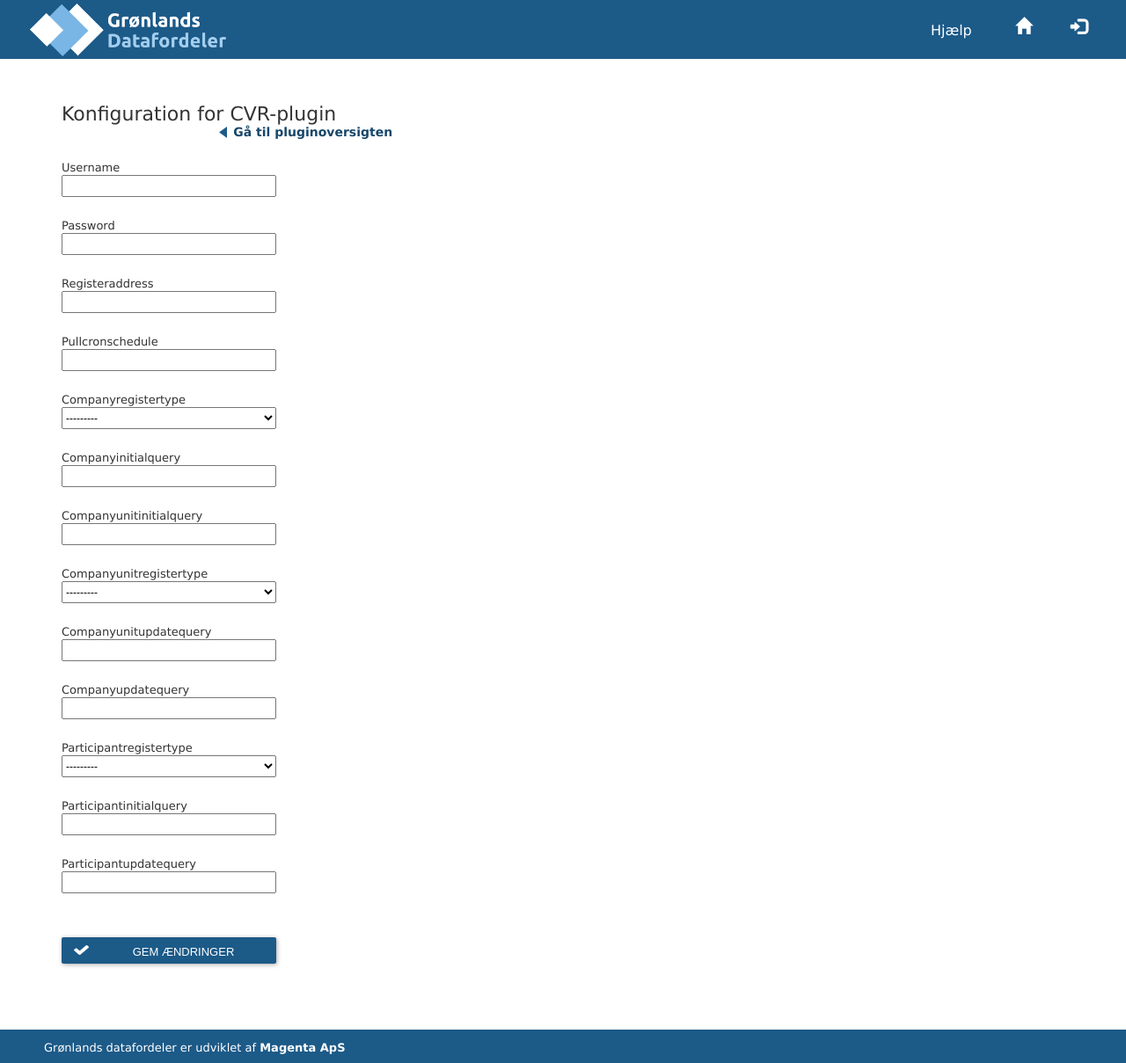
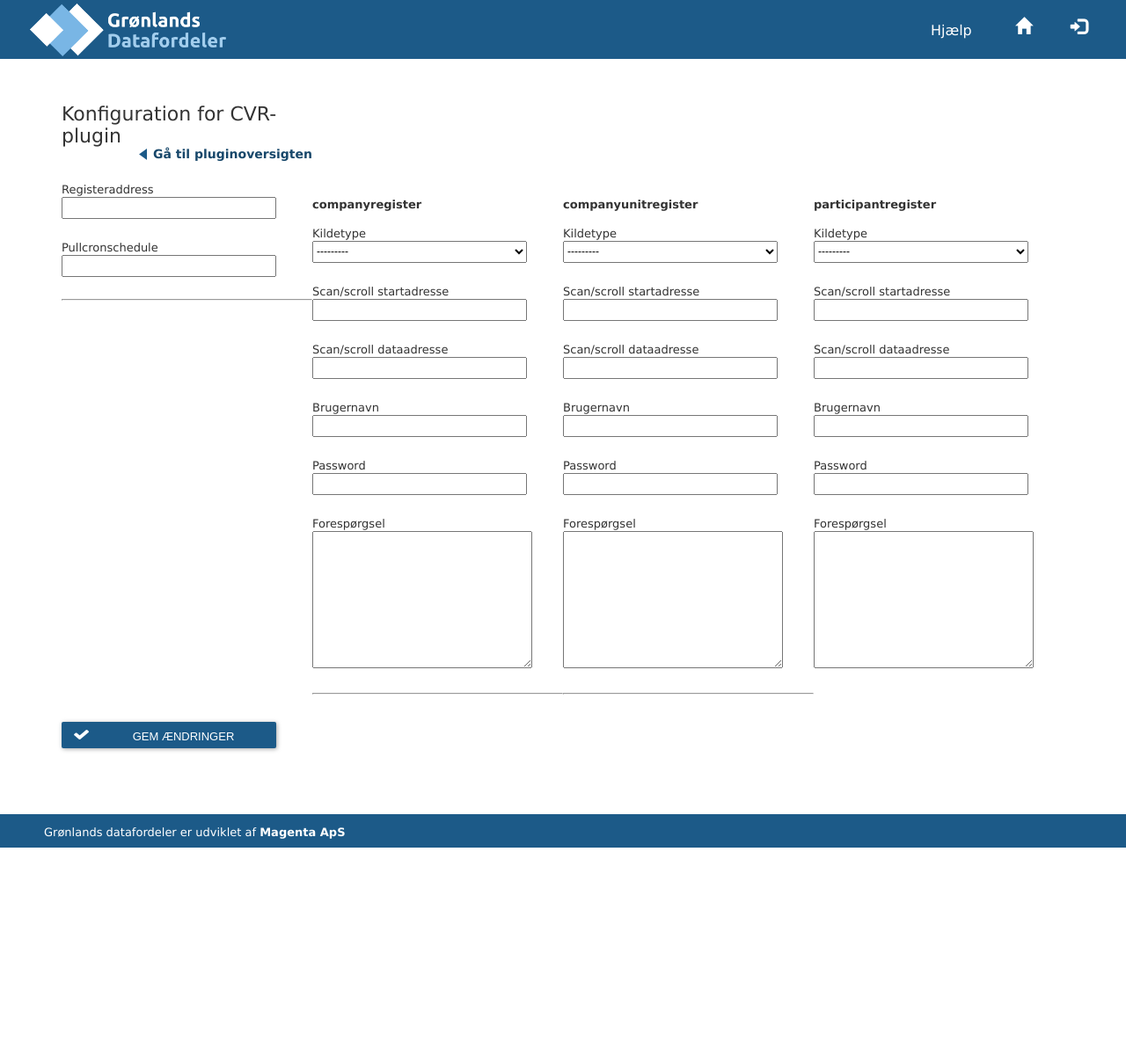
Before and after one commit to magenta-aps/datafordeler-admin, a Django app: page /plugin/cvr/config/ in a window 1280 px wide. Shown: the whole page at 88% size. After the commit the page ends 964 px from the top, so only its background shows below. Run offline with Django 3.2, Linux system fonts and the light colour scheme; data that the repository does not hold is empty; parts of the project's set-up code (start-up, migrations or seed data) failed here and were passed over.

Commit message:
Field update

```diff
--- a/django/dafoconfig/forms.py
+++ b/django/dafoconfig/forms.py
@@ -1,6 +1,7 @@
 # -*- coding: utf-8 -*-
 
 from django.forms import ModelForm as ModelForm
+from django.forms.widgets import Textarea
 
 from .models import CvrConfig, CprConfig, GladdregConfig
 
@@ -14,6 +15,11 @@ class CvrConfigurationForm(ConfigurationForm):
     class Meta:
         model = CvrConfig
         exclude = ['id']
+        widgets = {
+            'companyregisterquery': Textarea(),
+            'companyunitregisterquery': Textarea(),
+            'participantregisterquery': Textarea()
+        }
 
 
 class CprConfigurationForm(ConfigurationForm):
--- a/django/dafoconfig/models.py
+++ b/django/dafoconfig/models.py
@@ -1,3 +1,5 @@
+# -*- coding: utf-8 -*-
+
 # This is an auto-generated Django model module.
 # You'll have to do the following manually to clean this up:
 #   * Rearrange models' order
@@ -71,22 +73,30 @@ class CvrConfig(models.Model):
     ]
 
     id = models.CharField(primary_key=True, max_length=255)
-    username = models.CharField(max_length=255, blank=True, null=True)
-    password = models.CharField(max_length=255, blank=True, null=True)
     registeraddress = models.CharField(max_length=255, blank=True, null=True)
     pullcronschedule = models.CharField(max_length=255, blank=True, null=True)
 
-    companyregistertype = models.IntegerField(blank=True, null=True, choices=type_choices)
-    companyinitialquery = models.CharField(max_length=255, blank=True, null=True)
-    companyunitinitialquery = models.CharField(max_length=255, blank=True, null=True)
 
-    companyunitregistertype = models.IntegerField(blank=True, null=True, choices=type_choices)
-    companyunitupdatequery = models.CharField(max_length=255, blank=True, null=True)
-    companyupdatequery = models.CharField(max_length=255, blank=True, null=True)
+    companyregistertype = models.IntegerField(blank=True, null=True, verbose_name=u"Kildetype", choices=type_choices)
+    companyregisterstartaddress = models.CharField(max_length=255, blank=True, null=True, verbose_name=u"Scan/scroll startadresse")
+    companyregisterscrolladdress = models.CharField(max_length=255, blank=True, null=True, verbose_name=u"Scan/scroll dataadresse")
+    companyregisterusername = models.CharField(max_length=255, blank=True, null=True, verbose_name=u"Brugernavn")
+    companyregisterpassword = models.CharField(max_length=255, blank=True, null=True, verbose_name=u"Password")
+    companyregisterquery = models.CharField(max_length=1024, blank=True, null=True, verbose_name=u"Forespørgsel")
 
-    participantregistertype = models.IntegerField(blank=True, null=True, choices=type_choices)
-    participantinitialquery = models.CharField(max_length=255, blank=True, null=True)
-    participantupdatequery = models.CharField(max_length=255, blank=True, null=True)
+    companyunitregistertype = models.IntegerField(blank=True, null=True, verbose_name=u"Kildetype", choices=type_choices)
+    companyunitregisterstartaddress = models.CharField(max_length=255, blank=True, null=True, verbose_name=u"Scan/scroll startadresse")
+    companyunitregisterscrolladdress = models.CharField(max_length=255, blank=True, null=True, verbose_name=u"Scan/scroll dataadresse")
+    companyunitregisterusername = models.CharField(max_length=255, blank=True, null=True, verbose_name=u"Brugernavn")
+    companyunitregisterpassword = models.CharField(max_length=255, blank=True, null=True, verbose_name=u"Password")
+    companyunitregisterquery = models.CharField(max_length=1024, blank=True, null=True, verbose_name=u"Forespørgsel")
+
+    participantregistertype = models.IntegerField(blank=True, null=True, verbose_name=u"Kildetype", choices=type_choices)
+    participantregisterstartaddress = models.CharField(max_length=255, blank=True, null=True, verbose_name=u"Scan/scroll startadresse")
+    participantregisterscrolladdress = models.CharField(max_length=255, blank=True, null=True, verbose_name=u"Scan/scroll dataadresse")
+    participantregisterusername = models.CharField(max_length=255, blank=True, null=True, verbose_name=u"Brugernavn")
+    participantregisterpassword = models.CharField(max_length=255, blank=True, null=True, verbose_name=u"Password")
+    participantregisterquery = models.CharField(max_length=1024, blank=True, null=True, verbose_name=u"Forespørgsel")
 
 
     class Meta:
--- a/django/dafoconfig/static/resources/css/dafoconfig_style.css
+++ b/django/dafoconfig/static/resources/css/dafoconfig_style.css
@@ -1,3 +1,3 @@
 #pluginconfig_form .column {
-    width: 33%;
+    width: 25%;
 }
--- a/django/dafoconfig/views.py
+++ b/django/dafoconfig/views.py
@@ -19,6 +19,7 @@ from .forms import CvrConfigurationForm, CprConfigurationForm, GladdrregConfigur
 class PluginConfigurationView(UpdateView):
 
     plugin_name = None
+    sectioned = False
 
     def get_object(self, queryset=None):
         return self.model.objects.first()
@@ -33,7 +34,26 @@ class PluginConfigurationView(UpdateView):
         return super(PluginConfigurationView, self).get_context_data(**context)
 
     def get_sections(self):
-        return [{'items': self.get_form()}]
+        if self.sectioned:
+            other = 'other'
+            form = self.get_form()
+            regex = re.compile('([a-zA-Z]+register)')
+            sections = {}
+            for (name, field) in form.fields.items():
+                m = regex.match(name)
+                key = other
+                if m:
+                    key = m.group(1)
+                if not key in sections:
+                    obj = {'items': []}
+                    if key != other:
+                        obj['name'] = key
+                    sections[key] = obj
+                sections[key]['items'].append(form[name])
+            return ([sections[other]] if other in sections else []) + \
+                   [values for key, values in sections.items() if key != other]
+        else:
+            return [{'items': self.get_form()}]
 
 
 class CvrPluginConfigurationView(PluginConfigurationView):
@@ -42,6 +62,7 @@ class CvrPluginConfigurationView(PluginConfigurationView):
     form_class = CvrConfigurationForm
     template_name = 'form.html'
     plugin_name = 'CVR'
+    sectioned = True
 
 
 class CprPluginConfigurationView(PluginConfigurationView):
@@ -50,23 +71,7 @@ class CprPluginConfigurationView(PluginConfigurationView):
     form_class = CprConfigurationForm
     template_name = 'form.html'
     plugin_name = 'CPR'
-
-    def get_sections(self):
-        form = self.get_form()
-        regex = re.compile('([a-zA-Z]+register)')
-        sections = {}
-        for (name, field) in form.fields.items():
-            m = regex.match(name)
-            key = 'other'
-            if m:
-                key = m.group(1)
-            if not key in sections:
-                obj = {'items': []}
-                if key != 'other':
-                    obj['name'] = key
-                sections[key] = obj
-            sections[key]['items'].append(form[name])
-        return sections.values()
+    sectioned = True
 
 
 class GladdregPluginConfigurationView(PluginConfigurationView):
```
